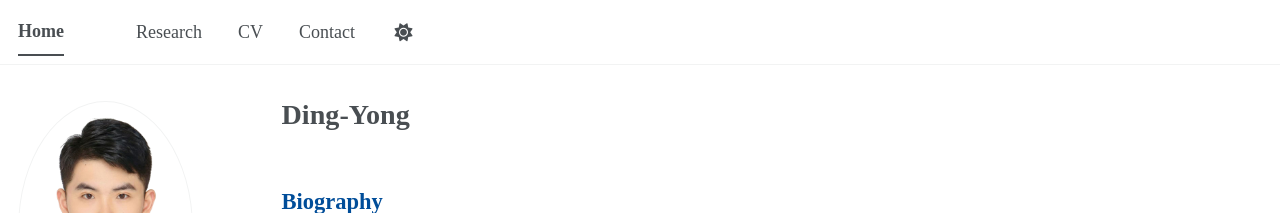
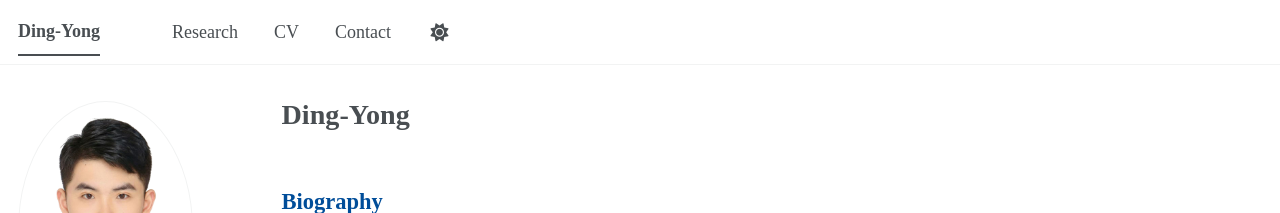
Before and after one commit to ding-yong/ding-yong.github.io, a Jekyll site: the page built from _pages/about.md, in a window 1280 px wide. Shown: the top 213 px of the page. Built offline with Jekyll 4.4.1, drawn with Linux system fonts in a browser that asks for light colours; some web fonts are replaced; a script bundle is joined from its source files by our own code; library files that are not in the unit come from our copies.

Commit message:
Update _config.yml

```diff
--- a/_config.yml
+++ b/_config.yml
@@ -9,7 +9,7 @@
 # Basic Site Settings
 locale                   : "en-US"
 site_theme               : "default"
-title                    : "Home"
+title                    : "Ding-Yong"
 title_separator          : ""
 name                     : "丁勇"
 description              : &description "Ding-Yong's academic portfolio"
```
